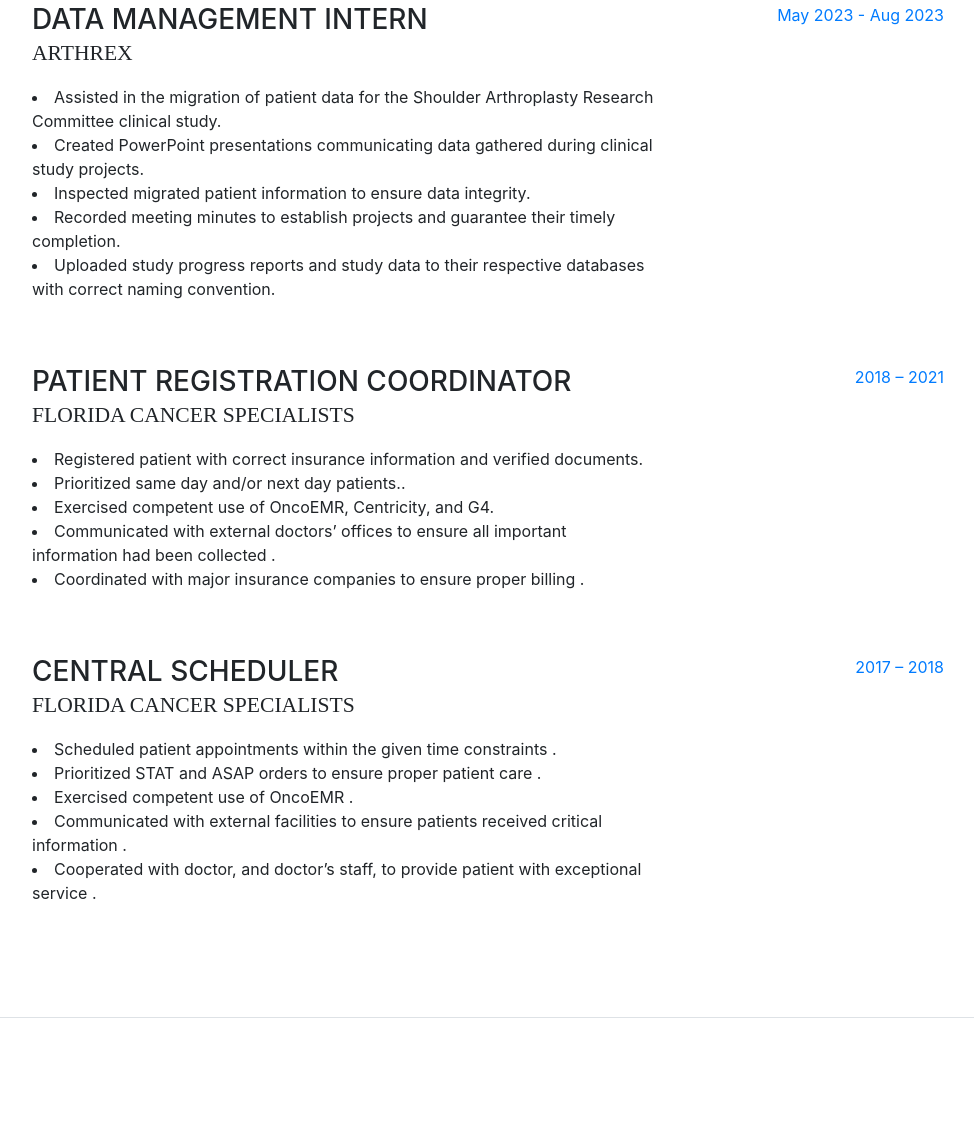
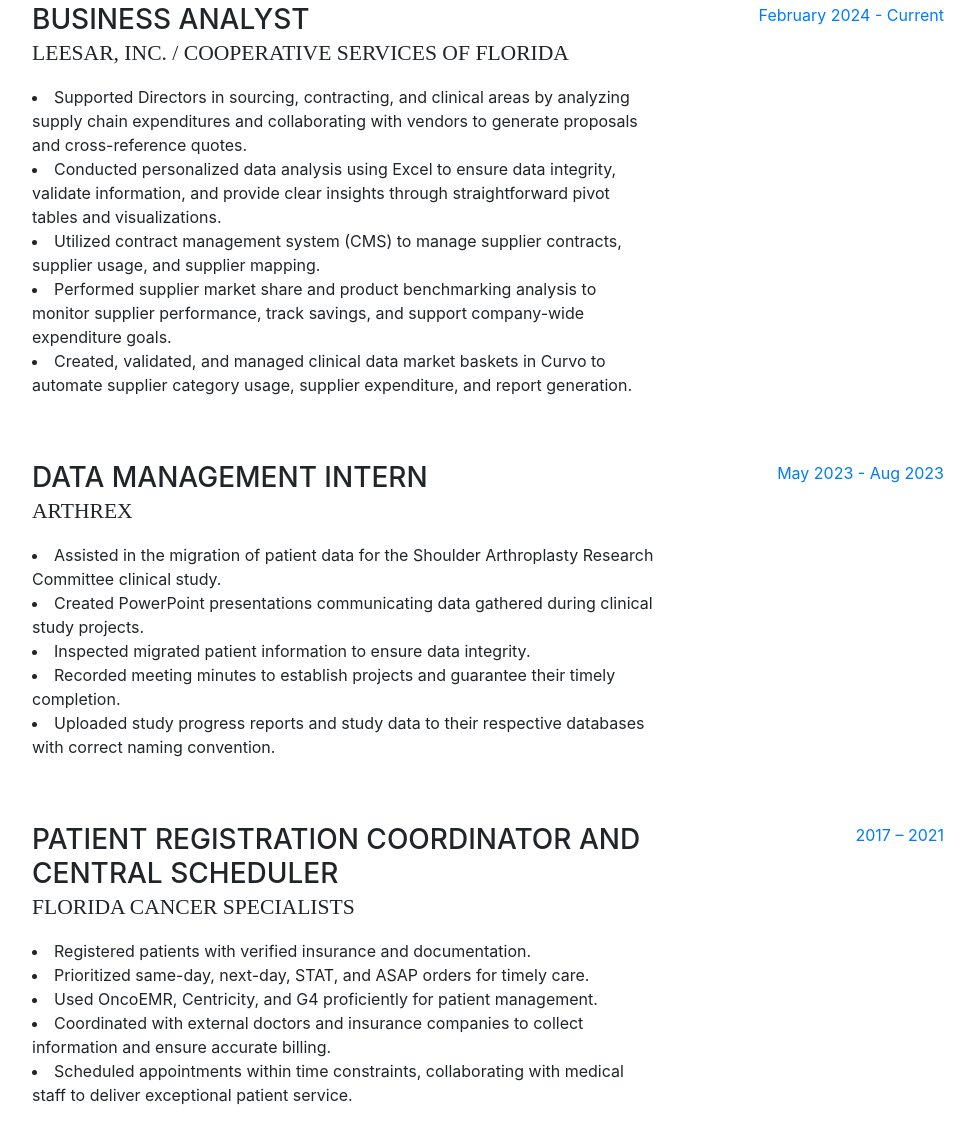
Before and after one commit to oses0209/oses0209.github.io, a website with bundled scripts: page index.html in a window 1280 px wide. Shown: the part 931-2057 px from the top of the page, without its empty margins (288-1262 px from the left). Built offline with nearby package versions, Linux system fonts and the light colour scheme; a web font is replaced by a local one.

Commit message:
6/28/2025 Update index.html
Added CSF information from resume and combined FCS roles and job descriptions.

```diff
--- a/index.html
+++ b/index.html
@@ -118,6 +118,23 @@
 
           <div class="resume-item d-flex flex-column flex-md-row mb-5">
             <div class="resume-content mr-auto">
+              <h3 class="mb-0">Business Analyst </h3>
+              <div class="subheading mb-3">Leesar, Inc. / Cooperative Services of Florida</div>
+              <p>
+                <li>Supported Directors in sourcing, contracting, and clinical areas by analyzing supply chain expenditures and collaborating with vendors to generate proposals and cross-reference quotes.</li>
+                <li>Conducted personalized data analysis using Excel to ensure data integrity, validate information, and provide clear insights through straightforward pivot tables and visualizations.</li>
+                <li>Utilized contract management system (CMS) to manage supplier contracts, supplier usage, and supplier mapping.</li>
+                <li>Performed supplier market share and product benchmarking analysis to monitor supplier performance, track savings, and support company-wide expenditure goals.</li>
+                <li>Created, validated, and managed clinical data market baskets in Curvo to automate supplier category usage, supplier expenditure, and report generation. </li>
+                </p>
+            </div>
+            <div class="resume-date text-md-right">
+              <span class="text-primary">February 2024 - Current</span>
+            </div>
+          </div>
+
+          <div class="resume-item d-flex flex-column flex-md-row mb-5">
+            <div class="resume-content mr-auto">
               <h3 class="mb-0">Data Management Intern</h3>
               <div class="subheading mb-3">Arthrex</div>
               <p>
@@ -135,36 +152,18 @@
 
           <div class="resume-item d-flex flex-column flex-md-row mb-5">
             <div class="resume-content mr-auto">
-              <h3 class="mb-0">Patient Registration Coordinator</h3>
+              <h3 class="mb-0">Patient Registration Coordinator and Central Scheduler</h3>
               <div class="subheading mb-3">Florida Cancer Specialists</div>
               <p>
-                <li>Registered patient with correct insurance information and verified documents.</li>
-                <li>Prioritized same day and/or next day patients..</li>
-                <li>Exercised competent use of OncoEMR, Centricity, and G4.</li>
-                <li>Communicated with external doctors’ offices to ensure all important information had been collected .</li>
-                <li>Coordinated with major insurance companies to ensure proper billing .</li>
+                <li>Registered patients with verified insurance and documentation.</li>
+                <li>Prioritized same-day, next-day, STAT, and ASAP orders for timely care.</li>
+                <li>Used OncoEMR, Centricity, and G4 proficiently for patient management.</li>
+                <li>Coordinated with external doctors and insurance companies to collect information and ensure accurate billing.</li>
+                <li>Scheduled appointments within time constraints, collaborating with medical staff to deliver exceptional patient service.</li>
                 </p>
             </div>
             <div class="resume-date text-md-right">
-              <span class="text-primary">2018 – 2021</span>
-            </div>
-          </div>
-
-          <div class="resume-item d-flex flex-column flex-md-row mb-5">
-            <div class="resume-content mr-auto">
-              <h3 class="mb-0">Central Scheduler</h3>
-              <div class="subheading mb-3">Florida Cancer Specialists</div>
-              <p>
-                <li>Scheduled patient appointments within the given time constraints .</li>
-                <li>Prioritized STAT and ASAP orders to ensure proper patient care .</li>
-                <li>Exercised competent use of OncoEMR .</li>
-                <li>Communicated with external facilities to ensure patients received critical information .</li>
-                <li>Cooperated with doctor, and doctor’s staff, to provide patient with exceptional service .</li>
-                </p>
-            </div>
-            <div class="resume-date text-md-right">
-              <span class="text-primary">2017 – 2018
-              </span>
+              <span class="text-primary">2017 – 2021</span>
             </div>
           </div>
 
@@ -181,7 +180,7 @@
               <h3 class="mb-0">Florida Gulf Coast University</h3>
               <div class="subheading mb-3">Bachelor of Science</div>
               <div>Analytics and Informatics, Concentration in Data Analytics</div>
-              <p>GPA: 3.9</p>
+              <p>GPA: 3.88</p>
             </div>
             <div class="resume-date text-md-right">
               <span class="text-primary">May 2021 - December 2023</span>
```
